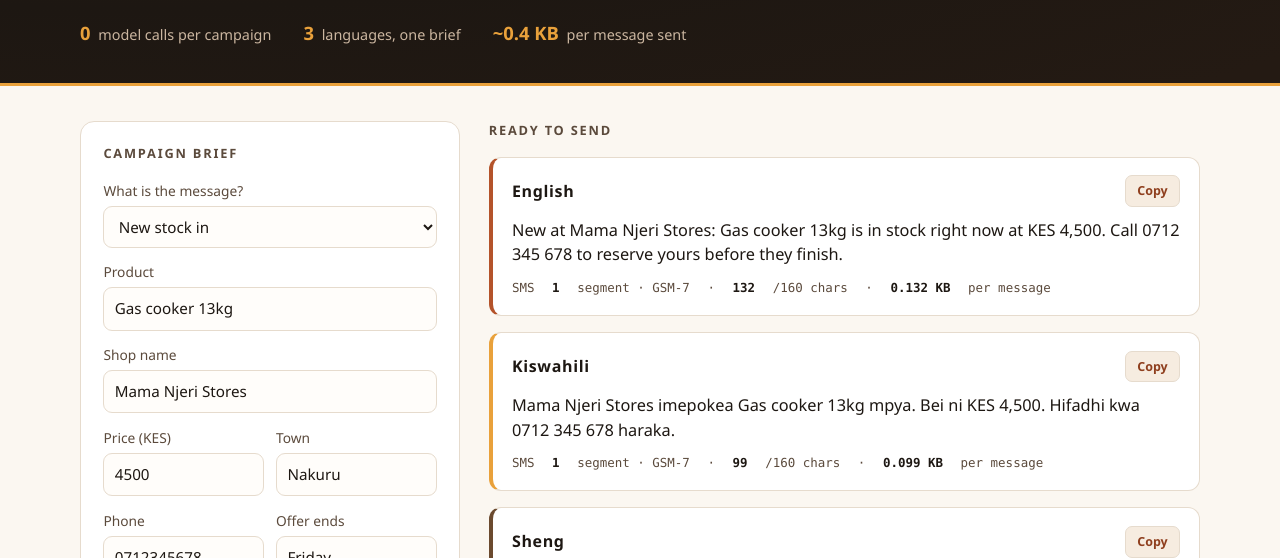
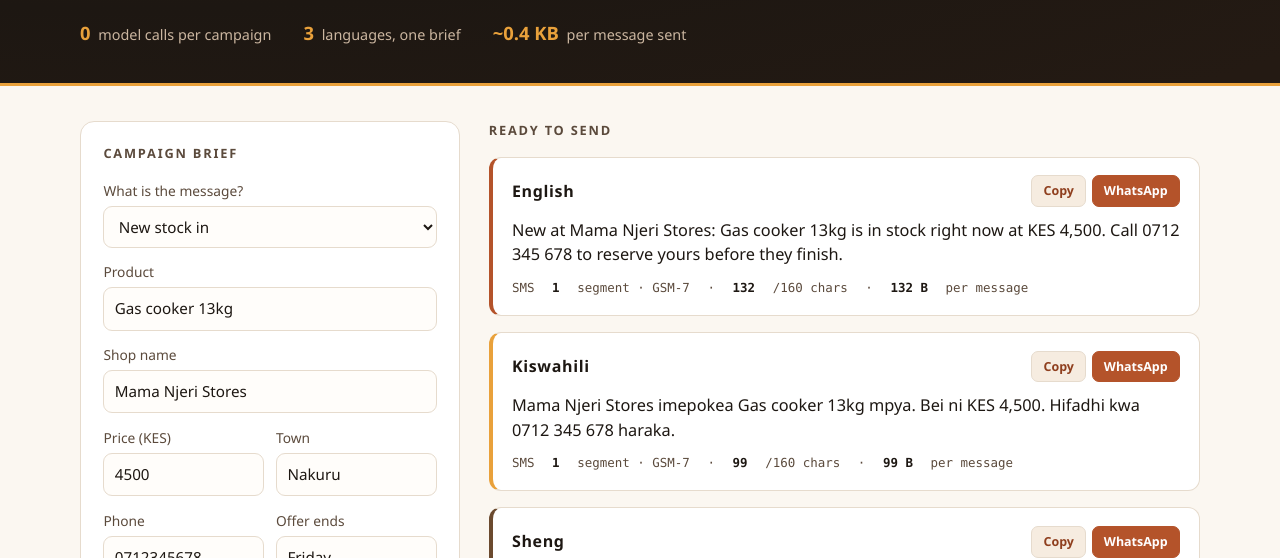
Before and after one commit to LionsLane/emma-sheng, a website with bundled scripts: page index.html in a window 1280 px wide. Shown: the part 242-800 px from the top of the page. Built offline with nearby package versions, Linux system fonts and the light colour scheme.

Commit message:
Open in WhatsApp, accurate UCS-2 emoji billing, natural Sheng copy
Copilot's review caught the UCS-2 counter reading code points instead of
UTF-16 units, which under-counted segments for messages with an emoji near a
70/67 boundary. Fixed with a regression test, rewrote the four Sheng and
Kiswahili lines it flagged, and added the prefilled WhatsApp handoff.

```diff
--- a/app.js
+++ b/app.js
@@ -43,6 +43,9 @@ function card(item) {
   lang.className = 'lang';
   lang.textContent = item.label;
 
+  const actions = document.createElement('div');
+  actions.className = 'actions';
+
   const copy = document.createElement('button');
   copy.type = 'button';
   copy.className = 'copy';
@@ -61,7 +64,15 @@ function card(item) {
     }
   });
 
-  head.append(lang, copy);
+  const wa = document.createElement('a');
+  wa.className = 'copy wa';
+  wa.textContent = 'WhatsApp';
+  wa.href = `https://wa.me/?text=${encodeURIComponent(item.text)}`;
+  wa.target = '_blank';
+  wa.rel = 'noopener noreferrer';
+
+  actions.append(copy, wa);
+  head.append(lang, actions);
 
   const msg = document.createElement('p');
   msg.className = 'msg';
@@ -72,7 +83,7 @@ function card(item) {
   meta.innerHTML = [
     `SMS <b>${item.sms.segments}</b> segment${item.sms.segments === 1 ? '' : 's'} · ${item.sms.encoding}`,
     `<b>${item.sms.units}</b>/${item.sms.capacity} chars`,
-    `<b>0.${String(Math.round(item.cost.bytes)).padStart(3, '0')} KB</b> per message`,
+    `<b>${item.cost.bytes} B</b> per message`,
   ].join('<span aria-hidden="true">·</span>');
 
   el.append(head, msg, meta);
--- a/engine.mjs
+++ b/engine.mjs
@@ -37,12 +37,12 @@ const BANK = {
       '{shop} has just received {product}. Price is {price}. Reserve on {phone} — they move fast.',
     ],
     sw: [
-      'Mpya {shop}: {product} imeingia sasa hivi kwa {price}. Piga {phone} kuhifadhi yako kabla hazijaisha.',
+      'Mpya {shop}: {product} imeingia sasa hivi kwa {price}. Piga {phone} uweke oda kabla hazijaisha.',
       '{shop} imepokea {product} mpya. Bei ni {price}. Hifadhi kwa {phone} haraka.',
     ],
     sheng: [
-      'Msee, {shop} kuna stock mpya: {product}. Bei ni {price} tu. Piga {phone} ureserve yako kabla ziishe.',
-      '{product} zimeingia {shop} leo. Bei ni fit — {price}. Cheki {phone} upate zako mapema.',
+      'Msee, {shop} kuna stock mpya: {product}. Bei ni {price} tu. Piga {phone} uweke yako kabla ziishe.',
+      '{product} zimeingia {shop} leo. Bei iko poa — {price}. Piga {phone} upate zako mapema.',
     ],
   },
   discount: {
@@ -55,7 +55,7 @@ const BANK = {
       'Punguzo {shop}: {product} imeshuka mpaka {price}. Inaisha {until}. Piga {phone}.',
     ],
     sheng: [
-      'Donge {shop}! {product} imeshuka mpaka {price}. Hii ofa inaenda {until} — cheki na {phone}.',
+      'Ofa iko {shop}! {product} imeshuka mpaka {price}. Hii ofa inaenda {until} — piga {phone}.',
       'Bei ni poa {shop}: {product} sasa {price}. Inaisha {until}. Piga {phone} haraka.',
     ],
   },
@@ -111,7 +111,7 @@ const BANK = {
       'Tunakushukuru kwa kuchagua {shop}. {product} ni {price}, piga {phone}.',
     ],
     sheng: [
-      'Asante sana msee kwa kusupport {shop}. {product} ziko {price} time yoyote — {phone}.',
+      'Asante sana msee kwa kusupport {shop}. {product} ni {price} — ukihitaji tena, tupigie {phone}.',
       'Shukran kwa kuunga {shop} mkono. {product} ni {price} ukipiga {phone}.',
     ],
   },
@@ -180,7 +180,9 @@ export function segmentation(text) {
     };
   }
 
-  const cps = [...value].length;
+  // UTF-16 code units, not code points: providers bill an emoji as two units
+  // in UCS-2, and counting it as one under-bills a message near a 70/67 split.
+  const cps = value.length;
   const segments = cps === 0 ? 0 : cps <= 70 ? 1 : Math.ceil(cps / 67);
   const perSegment = segments <= 1 ? 70 : 67;
   return {
@@ -207,6 +209,11 @@ export const KES_PER_MB = 0.25;
 /** Typical product photo the same shop would otherwise send. */
 export const PHOTO_KB = 450;
 
+/**
+ * Payload estimate for one blast — data spend, not SMS tariff.
+ * Operators bill SMS per segment (above); this answers "what does sending
+ * this to N customers cost in airtime data".
+ */
 export function campaignCost(text, recipients = 200) {
   const { bytes, mb } = dataWeight(text);
   const totalMb = mb * recipients;
--- a/styles.css
+++ b/styles.css
@@ -235,7 +235,13 @@ button:hover {
   font-weight: 600;
 }
 
+.actions {
+  display: flex;
+  gap: 0.35rem;
+}
+
 .copy {
+  text-decoration: none;
   font-size: 0.78rem;
   font-weight: 600;
   background: #f6ece0;
@@ -250,6 +256,17 @@ button:hover {
   background: #f0e0cf;
 }
 
+.wa {
+  background: var(--clay);
+  border-color: var(--clay);
+  color: #fff;
+}
+
+.wa:hover {
+  background: var(--clay-dark);
+  color: #fff;
+}
+
 .copy.done {
   background: var(--good);
   border-color: var(--good);
```
Also changed, not shown: test/engine.test.mjs (+10 -1 lines), README.md, 1 other file.
